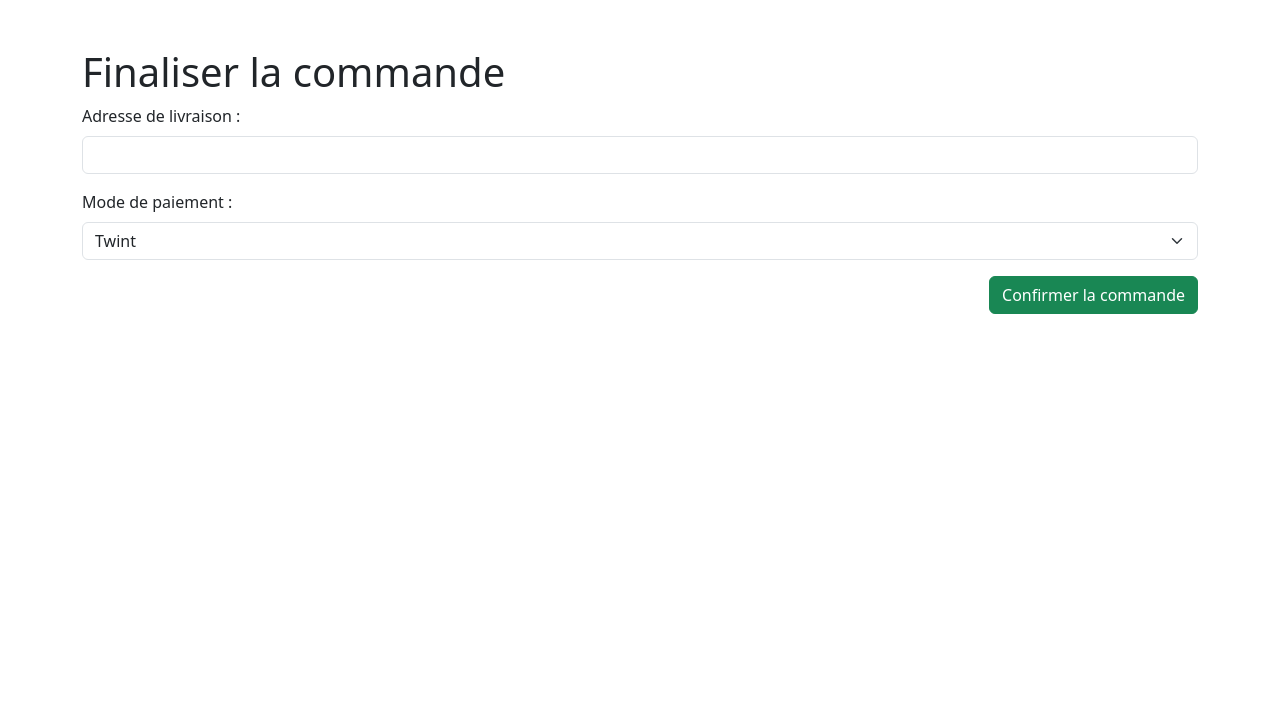
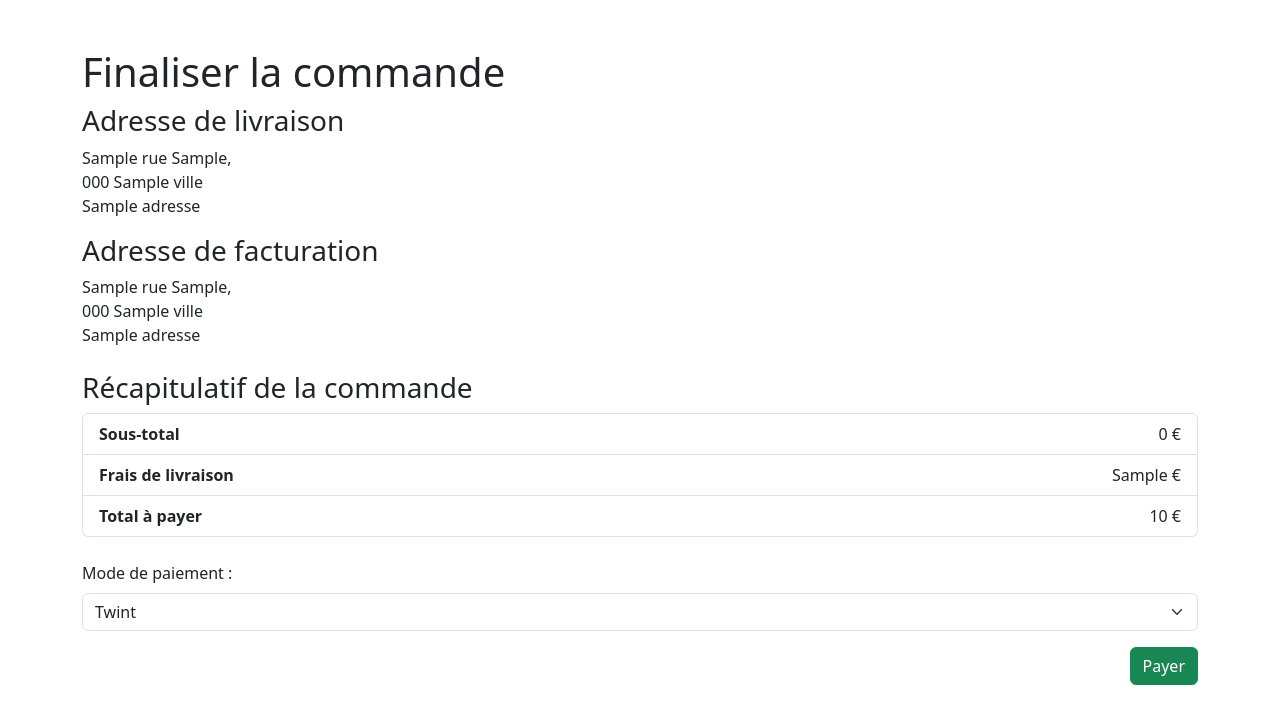
Before and after one commit to MathLopez/BDR-labos, a Flask app: page /checkout in a window 1280 px wide. Shown: the top 724 px of the page. Run offline with Flask 2, Linux system fonts and the light colour scheme; the visitor is signed in with stand-in values (Sample User, id 1); a database or web service that is not in the repository returns one stand-in record (values such as "Sample title"); some libraries are stand-ins or nearby versions.

Commit message:
ajout de checkout et visualisation commande

```diff
--- a/Labo-main/Phase4.1/app.py
+++ b/Labo-main/Phase4.1/app.py
@@ -216,34 +216,176 @@ def cart():
 
     return render_template('cart.html', cart=product_details)
 
-@app.route('/checkout')
+@app.route('/checkout', methods=['GET'])
 def checkout():
-    # Si l'utilisateur n'est pas connecté, redirige vers la page de création de compte
     if 'email' not in session:
         return redirect(url_for('signup'))
-    return render_template('checkout.html')
 
+    conn = get_db_connection()
+    cursor = conn.cursor()
+
+    try:
+        # Récupération des informations utilisateur
+        cursor.execute("""
+            SELECT pkUtilisateur, fkAdresseLivraison, fkAdresseFacturation
+            FROM Utilisateur
+            WHERE email = %s
+        """, (session['email'],))
+        user = cursor.fetchone()
+
+        if not user:
+            return redirect(url_for('signup'))
+
+        pkUtilisateur, fkAdresseLivraison, fkAdresseFacturation = user
+
+        # Vérification des adresses
+        if not fkAdresseLivraison or not fkAdresseFacturation:
+            return redirect(url_for('profile'))
+
+        # Récupération des adresses
+        cursor.execute("""
+            SELECT a.rue, a.no, a.ville, a.codePostal, p.nom, p.fraisLivraison
+            FROM Adresse a
+            JOIN Pays p ON a.fkPays = p.pkPays
+            WHERE a.pkAdresse = %s
+        """, (fkAdresseLivraison,))
+        adresse_livraison = cursor.fetchone()
+
+        cursor.execute("""
+            SELECT a.rue, a.no, a.ville, a.codePostal, p.nom
+            FROM Adresse a
+            JOIN Pays p ON a.fkPays = p.pkPays
+            WHERE a.pkAdresse = %s
+        """, (fkAdresseFacturation,))
+        adresse_facturation = cursor.fetchone()
+
+        # Lecture du panier à partir des cookies
+        cart_cookie = request.cookies.get('cart')
+        if not cart_cookie:
+            panier = []
+        else:
+            cart = json.loads(cart_cookie)
+            # Récupérer les informations des produits en base
+            panier = []
+            for item in cart:
+                cursor.execute("""
+                    SELECT p.nom, a.taille, p.prix, %s AS quantité, p.prix * %s AS prix_total
+                    FROM Produit p
+                    JOIN Article a ON p.pkProduit = a.pkProduit
+                    WHERE p.pkProduit = %s AND a.taille = %s
+                """, (item['quantity'], item['quantity'], item['product_id'], item['size']))
+                produit = cursor.fetchone()
+                if produit:
+                    panier.append({
+                        'nom': produit[0],
+                        'taille': produit[1],
+                        'prix_unitaire': produit[2],
+                        'quantité': produit[3],
+                        'prix_total': produit[4]
+                    })
+
+        # Calcul des totaux
+        total_commande = sum([article['prix_total'] for article in panier])
+        frais_livraison = adresse_livraison[5]
+        total_a_payer = total_commande + frais_livraison
+
+    finally:
+        cursor.close()
+        conn.close()
+
+    return render_template(
+        'checkout.html',
+        adresse_livraison={
+            'rue': adresse_livraison[0],
+            'no': adresse_livraison[1],
+            'ville': adresse_livraison[2],
+            'code_postal': adresse_livraison[3],
+            'pays': adresse_livraison[4],
+        },
+        adresse_facturation={
+            'rue': adresse_facturation[0],
+            'no': adresse_facturation[1],
+            'ville': adresse_facturation[2],
+            'code_postal': adresse_facturation[3],
+            'pays': adresse_facturation[4],
+        },
+        panier=panier,
+        total_commande=total_commande,
+        frais_livraison=frais_livraison,
+        total_a_payer=total_a_payer
+    )
 
 @app.route('/confirm-order', methods=['POST'])
 def confirm_order():
     if 'email' not in session:
         return redirect(url_for('signup'))
 
-    address = request.form['address']
     payment_method = request.form['payment_method']
 
-    # Simuler l'ajout de la commande dans la base de données
     conn = get_db_connection()
     cursor = conn.cursor()
-    cursor.execute("""
-        INSERT INTO Commande (prix, typePaiement, état, fkUtilisateur)
-        VALUES (%s, %s, %s, %s)
-    """, (100.00, payment_method, 'commandé', session['user_id']))  # Remplacez 100.00 par le prix réel
-    conn.commit()
-    conn.close()
 
-    flash("Commande confirmée avec succès !", "success")
-    return redirect(url_for('home'))
+    try:
+        # Récupération de l'utilisateur
+        cursor.execute("""
+            SELECT pkUtilisateur
+            FROM Utilisateur
+            WHERE email = %s
+        """, (session['email'],))
+        user_id = cursor.fetchone()[0]
+
+        # Lecture du panier à partir des cookies
+        cart_cookie = request.cookies.get('cart')
+        if not cart_cookie:
+            flash("Votre panier est vide.", "danger")
+            return redirect(url_for('home'))
+
+        cart = json.loads(cart_cookie)
+        total_commande = 0
+
+        # Création de la commande
+        cursor.execute("""
+            INSERT INTO Commande (prix, typePaiement, état, fkUtilisateur)
+            VALUES (0, %s, 'commandé', %s)
+            RETURNING pkCommande
+        """, (payment_method, user_id))
+        commande_id = cursor.fetchone()[0]
+
+        # Ajout des articles à la commande
+        for item in cart:
+            cursor.execute("""
+                SELECT prix
+                FROM Produit
+                WHERE pkProduit = %s
+            """, (item['product_id'],))
+            prix_unitaire = cursor.fetchone()[0]
+
+            total_commande += prix_unitaire * item['quantity']
+
+            cursor.execute("""
+                INSERT INTO Contient (fkCommande, fkArticleProduit, fkArticleTaille, quantité)
+                VALUES (%s, %s, %s, %s)
+            """, (commande_id, item['product_id'], item['size'], item['quantity']))
+
+        # Mise à jour du prix total de la commande
+        cursor.execute("""
+            UPDATE Commande
+            SET prix = %s
+            WHERE pkCommande = %s
+        """, (total_commande, commande_id))
+
+        conn.commit()
+
+        # Vider le panier (supprimer les cookies)
+        response = make_response(redirect(url_for('home')))
+        response.set_cookie('cart', '', max_age=0)
+        flash("Commande confirmée avec succès !", "success")
+        return response
+
+    finally:
+        cursor.close()
+        conn.close()
+
 
 
 @app.route('/boutique/<int:boutique_id>')
--- a/Labo-main/Phase4.1/templates/checkout.html
+++ b/Labo-main/Phase4.1/templates/checkout.html
@@ -1,4 +1,3 @@
-<!-- Page Checkout -->
 <!DOCTYPE html>
 <html lang="en">
   <head>
@@ -13,11 +12,49 @@
   <body>
     <div class="container mt-5">
       <h1>Finaliser la commande</h1>
+      <!-- Adresses -->
+      <div class="mb-4">
+        <h3>Adresse de livraison</h3>
+        <p>
+          {{ adresse_livraison['rue'] }} {{ adresse_livraison['no'] }},<br />
+          {{ adresse_livraison['code_postal'] }} {{ adresse_livraison['ville'] }}<br />
+          {{ adresse_livraison['pays'] }}
+        </p>
+        <h3>Adresse de facturation</h3>
+        <p>
+          {{ adresse_facturation['rue'] }} {{ adresse_facturation['no'] }},<br />
+          {{ adresse_facturation['code_postal'] }} {{ adresse_facturation['ville'] }}<br />
+          {{ adresse_facturation['pays'] }}
+        </p>
+      </div>
+
+      <!-- Récapitulatif commande -->
+      <div class="mb-4">
+        <h3>Récapitulatif de la commande</h3>
+        <ul class="list-group">
+          {% for article in panier %}
+          <li class="list-group-item d-flex justify-content-between">
+            {{ article['nom'] }} (x{{ article['quantité'] }}) - {{ article['taille'] }}
+            <span>{{ article['prix_total'] }} €</span>
+          </li>
+          {% endfor %}
+          <li class="list-group-item d-flex justify-content-between">
+            <strong>Sous-total</strong>
+            <span>{{ total_commande }} €</span>
+          </li>
+          <li class="list-group-item d-flex justify-content-between">
+            <strong>Frais de livraison</strong>
+            <span>{{ frais_livraison }} €</span>
+          </li>
+          <li class="list-group-item d-flex justify-content-between">
+            <strong>Total à payer</strong>
+            <span>{{ total_a_payer }} €</span>
+          </li>
+        </ul>
+      </div>
+
+      <!-- Formulaire de paiement -->
       <form method="post" action="/confirm-order">
-        <div class="mb-3">
-          <label for="address" class="form-label">Adresse de livraison :</label>
-          <input type="text" class="form-control" id="address" name="address" required />
-        </div>
         <div class="mb-3">
           <label for="payment_method" class="form-label">Mode de paiement :</label>
           <select class="form-select" id="payment_method" name="payment_method" required>
@@ -27,7 +64,7 @@
           </select>
         </div>
         <div class="text-end">
-          <button type="submit" class="btn btn-success">Confirmer la commande</button>
+          <button type="submit" class="btn btn-success">Payer</button>
         </div>
       </form>
     </div>
```
Also changed, not shown: Labo-main/Phase4.1/templates/vendeur.html (+4 -6 lines).
